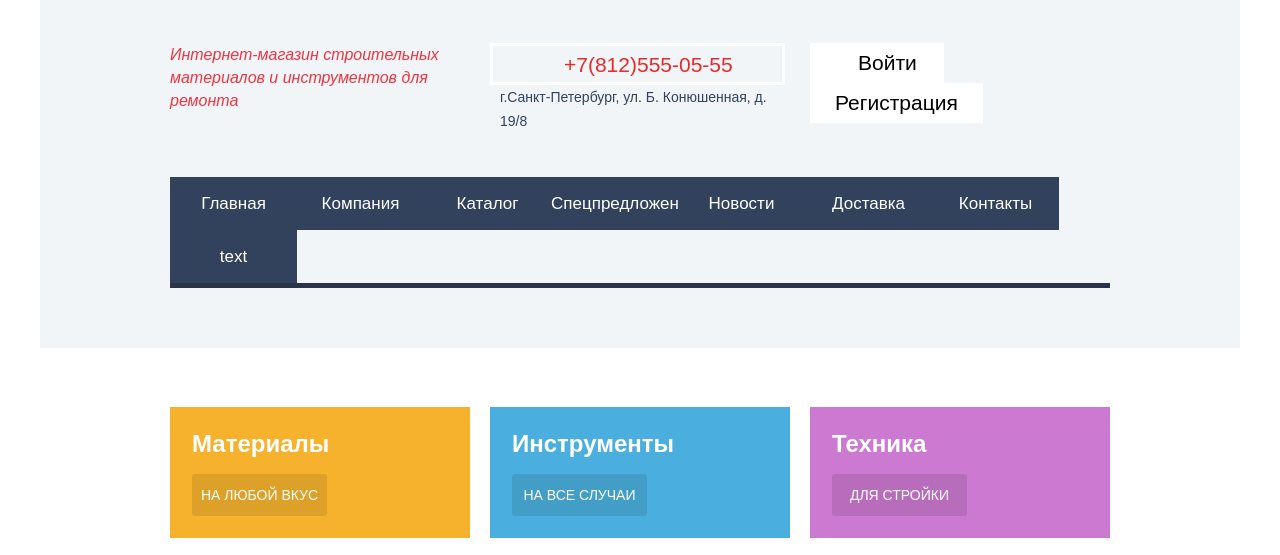
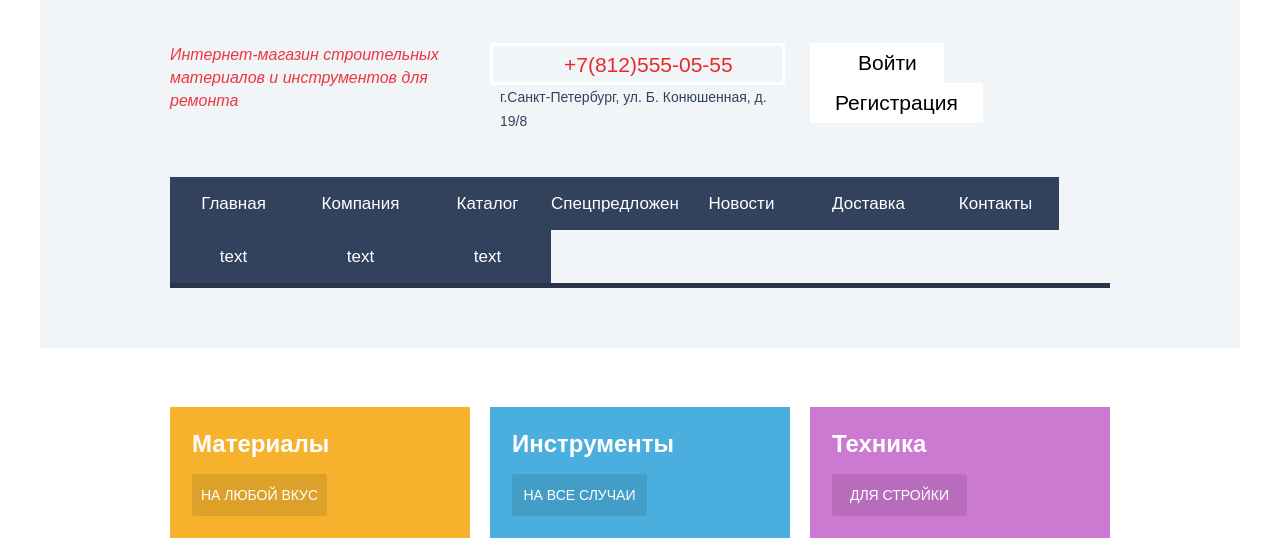
Before and after one commit to yakovlevgleb/-technomart, a plain HTML site: page index.html in a window 1280 px wide. Shown: the part 98-653 px from the top of the page. Drawn offline with Linux system fonts and the light colour scheme; a web font is replaced by a local one.

Commit message:
test atom git

```diff
--- a/index.html
+++ b/index.html
@@ -57,6 +57,8 @@
                         <li><a href="#">Новости</a></li>
                         <li><a href="#">Доставка</a></li>
                         <li><a href="#">Контакты</a></li>
+                        <li><a href="#">text</a></li>
+                        <li><a href="#">text</a></li>
                         <li><a href="#">text</a></li>
                     </ul>
                 </nav>
```
